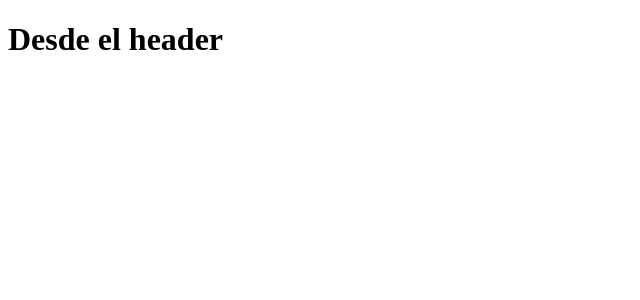
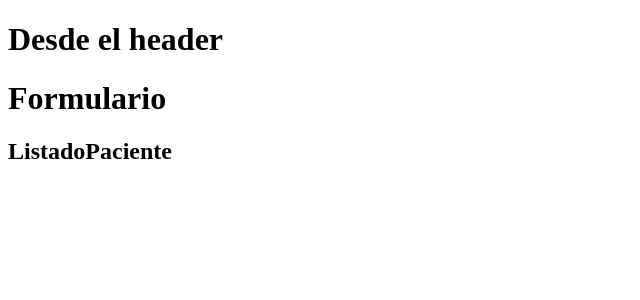
Before and after one commit to Wbahoque09/Proyectos-React, a React (Vite) app in the folder citas-project/: page / in a window 1280 px wide. Shown: the top 300 px of the page, without its empty margins (0-640 px from the left). Built offline with nearby package versions, Linux system fonts and the light colour scheme.

Commit message:
Se realiza instalacion de algunas extensiones y se agregan dos componentes mas

```diff
--- a/citas-project/src/App.jsx
+++ b/citas-project/src/App.jsx
@@ -1,4 +1,6 @@
 import { Header } from './components/Header';
+import { Formulario } from './components/Formulario';
+import { ListadoPaciente } from './components/ListadoPaciente';
 
 
 function App() {
@@ -10,6 +12,8 @@ function App() {
   return (
     <>
       <Header />
+      <Formulario />
+      <ListadoPaciente />
     </>
   )
 }
--- /dev/null
+++ b/citas-project/src/components/Formulario.jsx
@@ -0,0 +1,13 @@
+
+export const Formulario = () => {
+
+    return(
+
+        <>
+            <h1>Formulario</h1>
+        </>
+
+    )
+
+
+}
--- /dev/null
+++ b/citas-project/src/components/ListadoPaciente.jsx
@@ -0,0 +1,8 @@
+
+import React from 'react';
+
+export const ListadoPaciente = () => {
+  return (
+    <h2>ListadoPaciente</h2>
+  )
+}
```
